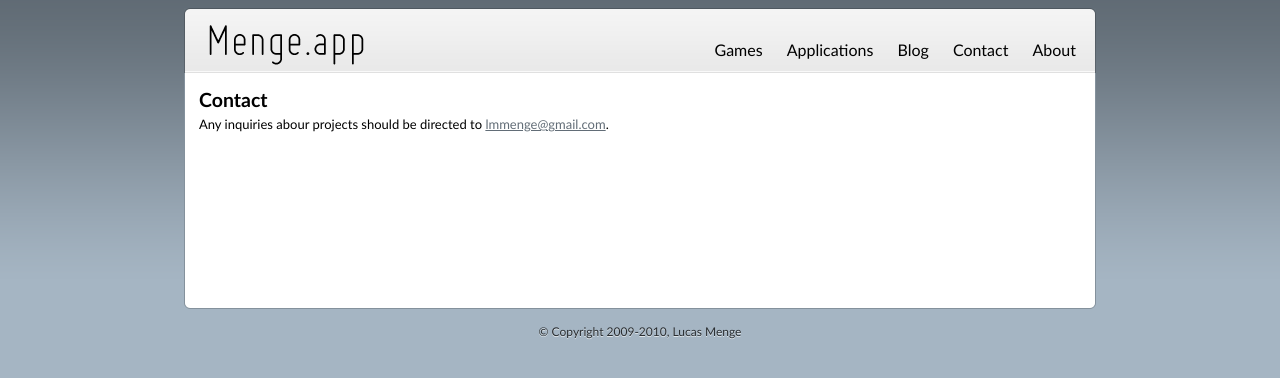
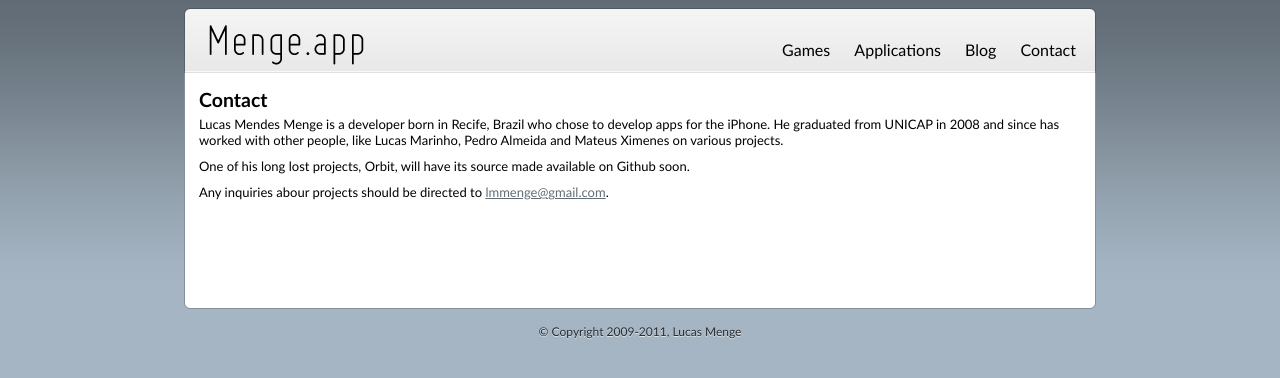
Before and after one commit to lmmenge/lmmenge.github.com, a Jekyll site: the page built from contact.html, in a window 1280 px wide. Shown: the top 378 px of the page. Built offline with Jekyll 4.4.1, drawn with Linux system fonts in a browser that asks for light colours.

Commit message:
Updating dates and minor layout fixes

```diff
--- a/_layouts/default.html
+++ b/_layouts/default.html
@@ -24,17 +24,15 @@
         <ul class="sectionsList">
           <li><a href="/games.html">Games</a></li>
           <li><a href="/applications.html">Applications</a></li>
-          <!--<li><a href="http://lmmenge.blog.uol.com.br">Blog</a></li>-->
           <li><a href="/blog.html">Blog</a></li>
           <li><a href="/contact.html">Contact</a></li>
-          <li><a href="/about.html">About</a></li>
         </ul>
         <h1><a href="/"><img src="/images/layout/logo.gif" alt="Menge.app"/></a></h1>
       </div></div></div>
       {{ content }}
     </div>
     <div class="footNote">
-      &copy; Copyright 2009-2010, Lucas Menge
+      &copy; Copyright 2009-2011, Lucas Menge
     </div>
 	</body>
 </html>
--- a/contact.html
+++ b/contact.html
@@ -5,5 +5,12 @@ title: Contact
 
 <h2>Contact</h2>
 <p>
+  Lucas Mendes Menge is a developer born in Recife, Brazil who chose to develop apps for the iPhone.
+  He graduated from UNICAP in 2008 and since has worked with other people, like Lucas Marinho, Pedro Almeida and Mateus Ximenes on various projects.
+</p>
+<p>
+  One of his long lost projects, Orbit, will have its source made available on Github soon.
+</p>
+<p>
   Any inquiries abour projects should be directed to <a href="mailto:lmmenge@gmail.com">lmmenge@gmail.com</a>.
 </p>
```
